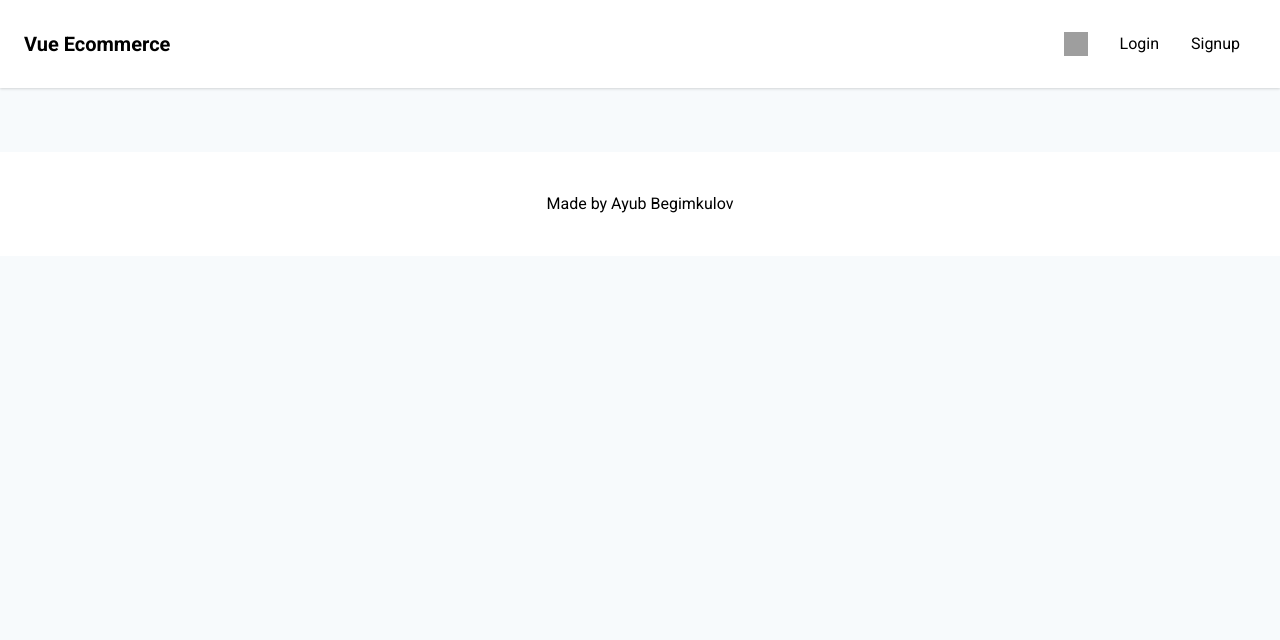
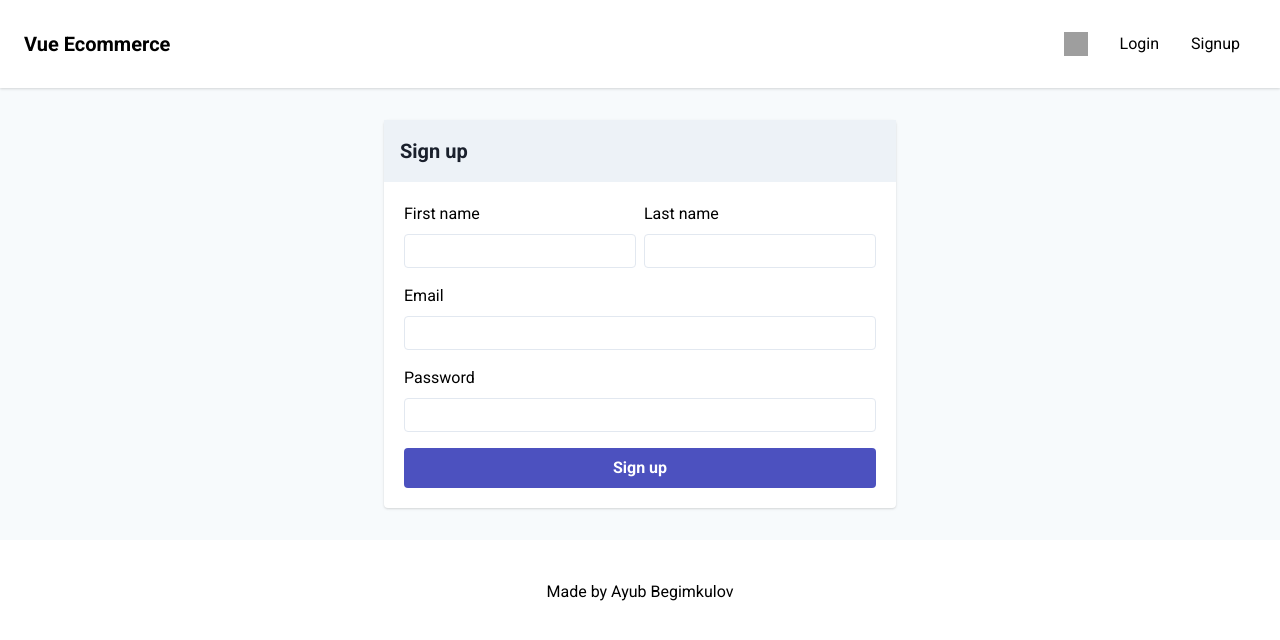
Before and after one commit to Ayub-Begimkulov/Vue-Express-Ecommerce, a Vue app in the folder client/: page /signup in a window 1280 px wide. Shown: the top 640 px of the page. Built offline with nearby package versions, Linux system fonts and the light colour scheme; grey boxes are pictures that could not be loaded.

Commit message:
Made static Login and Signup pages

```diff
--- a/client/src/views/Login.vue
+++ b/client/src/views/Login.vue
@@ -1,2 +1,23 @@
 <template>
+  <form class="bg-white shadow max-w-lg mx-auto rounded">
+    <h3 class="text-xl text-gray-900 font-bold bg-gray-200 p-4">Login</h3>
+
+    <div class="p-5">
+      <label class="flex flex-col mb-4">
+        Email
+        <input class="border rounded px-3 py-1 mt-2" type="email" />
+      </label>
+
+      <label class="flex flex-col mb-4">
+        Password
+        <input class="border rounded px-3 py-1 mt-2" type="password" />
+      </label>
+
+      <button class="block w-full bg-indigo-700 text-white font-bold rounded px-4 py-2">Sign up</button>
+    </div>
+  </form>
 </template>
+
+<script>
+export default {};
+</script>
--- a/client/src/views/Signup.vue
+++ b/client/src/views/Signup.vue
@@ -1,2 +1,35 @@
 <template>
+  <form class="bg-white shadow max-w-lg mx-auto rounded">
+    <h3 class="text-xl text-gray-900 font-bold bg-gray-200 p-4">Sign up</h3>
+
+    <div class="p-5">
+      <div class="flex">
+        <label class="w-1/2 flex flex-col pr-1 mb-4">
+          First name
+          <input class="border rounded px-3 py-1 mt-2" type="text" />
+        </label>
+
+        <label class="w-1/2 flex flex-col pl-1 mb-4">
+          Last name
+          <input class="border rounded px-3 py-1 mt-2" type="text" />
+        </label>
+      </div>
+
+      <label class="flex flex-col mb-4">
+        Email
+        <input class="border rounded px-3 py-1 mt-2" type="email" />
+      </label>
+
+      <label class="flex flex-col mb-4">
+        Password
+        <input class="border rounded px-3 py-1 mt-2" type="password" />
+      </label>
+
+      <button class="block w-full bg-indigo-700 text-white font-bold rounded px-4 py-2">Sign up</button>
+    </div>
+  </form>
 </template>
+
+<script>
+export default {};
+</script>
```
